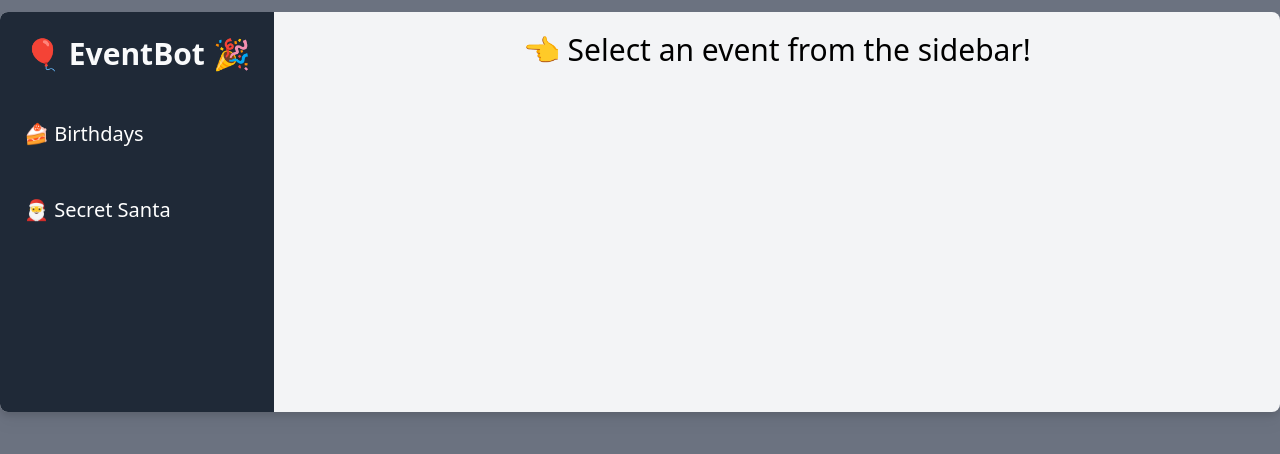
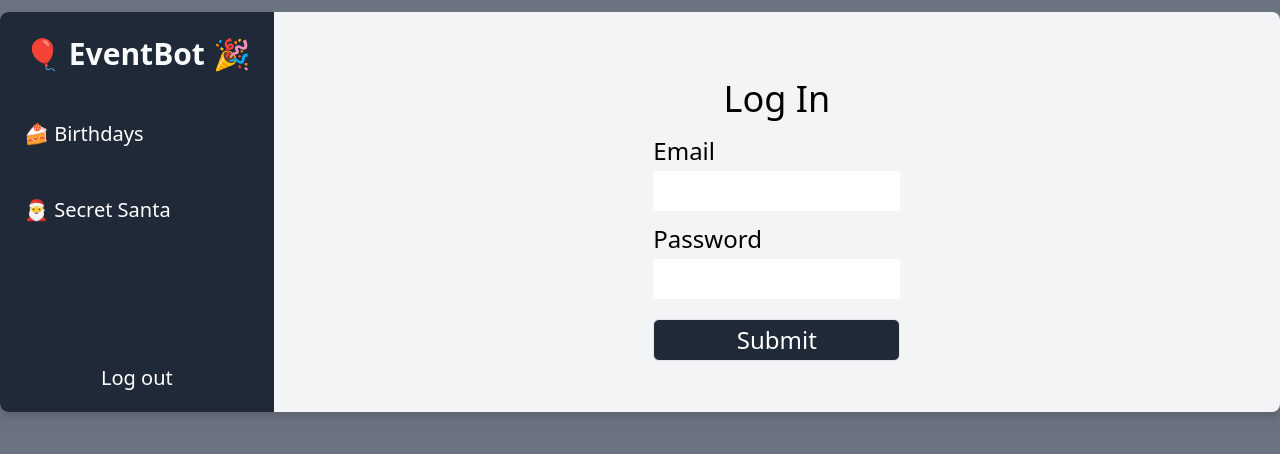
Before and after one commit to NickAlldredge/event-bot, a Vue app: page / in a window 1280 px wide. Shown: the top 454 px of the page. Built offline with nearby package versions, Linux system fonts and the light colour scheme; no server answers; sample sign-in values are in the browser's storage.

Commit message:
add firebase auth

```diff
--- a/package.json
+++ b/package.json
@@ -7,6 +7,7 @@
     "preview": "vite preview --port 5050"
   },
   "dependencies": {
+    "firebase": "^9.8.1",
     "pinia": "^2.0.13",
     "vue": "^3.2.33",
     "vue-router": "^4.0.14"
--- a/src/components/TheNavbar.vue
+++ b/src/components/TheNavbar.vue
@@ -1,12 +1,13 @@
 <template>
     <header class="bg-gray-800">
-        <nav class=" flex flex-col">
+        <nav class=" flex flex-col h-full">
 
-            <router-link class="text-white m-1 p-5 rounded-md" :to="{name: 'home'}">
+            <router-link class="text-white m-1 p-5 rounded-md" :to="{name: 'dashboard'}">
                 <h1 class="text-gray-50 text-3xl font-bold">🎈 EventBot 🎉</h1>
             </router-link>
 
             <router-link
+                v-if="user"
                 class="text-white m-1 p-5 rounded-md hover:text-gray-800 hover:bg-gray-100"
                 active-class="text-gray-800 bg-gray-100"
                 :to="{name: 'birthdays'}"
@@ -15,22 +16,49 @@
             </router-link>
 
             <router-link
+                v-if="user"
                 class="text-white m-1 p-5 rounded-md hover:text-gray-800 hover:bg-gray-100"
                 active-class="text-gray-800 bg-gray-100"
                 :to="{name: 'secretSanta'}"
             >
                 <h2 class="text-xl">🎅 Secret Santa</h2>
             </router-link>
+
+            <button
+                v-if="user"
+                @click="logout"
+                class="text-white mt-auto p-5 text-xl">Log out</button>
         </nav>
     </header>
 </template>
 
 <script>
 import { RouterLink } from 'vue-router'
+import { auth } from '../firebase/firebase.js';
 
 export default {
     components: {
         RouterLink
+    },
+    data() {
+        return {
+            user: null
+        };
+    },
+    created() {
+        auth.onAuthStateChanged((user) => {
+            if (user) {
+                this.user = user;
+            } else {
+                this.user = null;
+            }
+        })
+    },
+    methods: {
+        logout() {
+            auth.signOut();
+            this.$router.push({name: 'login'});
+        }
     }
 }
 </script>
--- /dev/null
+++ b/src/firebase/firebase.js
@@ -0,0 +1,30 @@
+// Import the functions you need from the SDKs you need
+import { initializeApp } from "firebase/app";
+import { getAuth } from "firebase/auth";
+
+// Your web app's Firebase configuration
+const firebaseConfig = {
+  apiKey: import.meta.env.VITE_API_KEY,
+  authDomain: import.meta.env.VITE_AUTH_DOMAIN,
+  databaseURL: import.meta.env.VITE_DATABASE_URL,
+  projectId: import.meta.env.VITE_PROJECT_ID,
+  storageBucket: import.meta.env.VITE_STORAGE_BUCKET,
+  messagingSenderId: import.meta.env.VITE_MESSAGING_SENDER_ID,
+  appId: import.meta.env.VITE_APP_ID
+};
+
+// Initialize Firebase
+const app = initializeApp(firebaseConfig);
+
+const auth = getAuth(app);
+
+app.getCurrentUser = () => {
+    return new Promise((resolve, reject) => {
+        const unsubscribe = auth.onAuthStateChanged(user => {
+            unsubscribe();
+            resolve(user);
+        }, reject);
+    })
+}
+
+export {app, auth};
--- a/src/router/index.js
+++ b/src/router/index.js
@@ -1,5 +1,7 @@
 import { createRouter, createWebHistory } from 'vue-router'
-import HomeView from '../views/HomeView.vue'
+import { app } from '../firebase/firebase.js';
+import LoginView from '../views/LoginView.vue';
+import DashboardView from '../views/DashboardView.vue'
 import BirthdaysView from '../views/BirthdaysView.vue';
 import SecretSantaView from '../views/SecretSantaView.vue';
 
@@ -8,20 +10,36 @@ const router = createRouter({
   routes: [
     {
       path: '/',
-      name: 'home',
-      component: HomeView
+      name: 'login',
+      component: LoginView
+    },
+    {
+      path: '/dashboard',
+      name: 'dashboard',
+      component: DashboardView,
+      meta: {authRequired: true}
     },
     {
       path: '/birthdays',
       name: 'birthdays',
-      component: BirthdaysView
+      component: BirthdaysView,
+      meta: {authRequired: true}
     },
     {
       path: '/secretsanta',
       name: 'secretSanta',
-      component: SecretSantaView
+      component: SecretSantaView,
+      meta: {authRequired: true}
     }
   ]
-})
+});
+
+//Route guards
+router.beforeEach(async (to, from) => {
+  const authRequired = to.matched.some(record => record.meta.authRequired)
+  if(authRequired && !await app.getCurrentUser()) {
+    return {name: 'login'};
+  }
+});
 
 export default router
--- a/src/stores/BirthdayStore.js
+++ b/src/stores/BirthdayStore.js
@@ -1,4 +1,8 @@
 import { defineStore } from 'pinia'
+import { app } from '../firebase/firebase.js';
+import { getDatabase, ref, child, get } from 'firebase/database';
+
+const dbRef = ref(getDatabase(app));
 
 export const useBirthdayStore = defineStore('BirthdayStore', {
   state: () => {
@@ -8,23 +12,27 @@ export const useBirthdayStore = defineStore('BirthdayStore', {
   },
   actions: {
     async loadBirthdays() {
-      const response = await fetch(`${import.meta.env.VITE_FIREBASE_URL}/birthdays.json`);
-      console.log('loading birthdays...');
-      if (!response.ok) {
-        //TODO: add error handling
-      }
-
-      const data = await response.json();
+      try {
+        const snapshot = await get(child(dbRef, 'birthdays'));
+        if(snapshot.exists()) {
           const loadedBirthdays = [];
+          const data = snapshot.val();
           for(const key in data) {
             loadedBirthdays.push({
               id: key,
               username: data[key].username,
-          birthday: data[key].birthday
+              day: data[key].day,
+              month: data[key].month
             });
           }
 
           this.birthdays = loadedBirthdays;
         }
+
+      } catch (error) {
+        console.error(error);
+      }
+
+    }
   }
 });
--- a/src/views/BirthdaysView.vue
+++ b/src/views/BirthdaysView.vue
@@ -2,7 +2,7 @@
     <section class="p-5 flex grid-cols-3 gap-4">
         <base-card v-for="birthday in birthdayStore.birthdays" :key="birthday.id">
             <template #header>{{birthday.username}}</template>
-            <template #body>Birthday: {{birthday.birthday}}</template>
+            <template #body>Birthday: {{birthday.month}} / {{birthday.day}}</template>
         </base-card>
     </section>
 </template>
--- /dev/null
+++ b/src/views/LoginView.vue
@@ -0,0 +1,51 @@
+<template>
+
+    <section class="p-5 flex justify-center align-middle h-full">
+
+        <div class="flex flex-col justify-center">
+
+            <h2 class="text-4xl text-center p-4">Log In</h2>
+
+            <form @submit.prevent="login">
+
+                <label class="block text-2xl pb-1" for="email">Email</label>
+                <input class="mb-3 p-2" v-model="email" type="email" name="email" id="email">
+
+                <label class="block text-2xl pb-1" for="password">Password</label>
+                <input class="mb-5 p-2" v-model="password" type="password" name="password" id="password">
+
+                <button class="block w-full border text-2xl p-1 bg-gray-800 text-white rounded-md hover:bg-gray-700">Submit</button>
+
+            </form>
+
+        </div>
+
+    </section>
+
+</template>
+
+<script>
+import { signInWithEmailAndPassword } from "firebase/auth";
+import {auth} from '../firebase/firebase.js';
+
+export default {
+    data() {
+        return {
+            email: '',
+            password: ''
+        }
+    },
+    methods: {
+        async login() {
+            try {
+                await signInWithEmailAndPassword(auth, this.email, this.password);
+                this.email = '';
+                this.password = '';
+                this.$router.push({name: 'dashboard'});
+            } catch (error) {
+                console.log(error);
+            }
+        }
+    }
+}
+</script>
```
Also changed, not shown: src/views/DashboardView.vue (renamed from src/views/HomeView.vue), 1 other file (tests, documents, lock files or other folders). Lines whose indentation alone changed are shown as unchanged.
